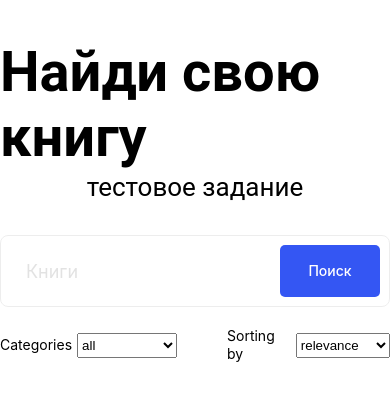
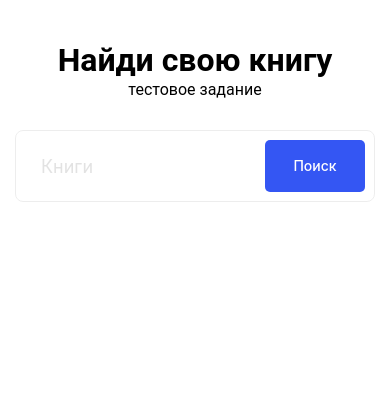
Before and after one commit to IvanVideo/test-task, a React (Create React App) app: page / in a window 390 px wide. Shown: the top 400 px of the page. Built offline with nearby package versions, Linux system fonts and the light colour scheme.

Commit message:
build: added redme

```diff
--- a/package.json
+++ b/package.json
@@ -1,4 +1,5 @@
 {
+  "homepage": "http://IvanVideo.github.io/test-task",
   "name": "library",
   "version": "0.1.0",
   "private": true,
@@ -11,6 +12,7 @@
     "@types/react": "^17.0.36",
     "@types/react-dom": "^17.0.11",
     "@types/react-router-dom": "^5.3.2",
+    "github-pages": "^3.0.2",
     "react": "^17.0.2",
     "react-dom": "^17.0.2",
     "react-redux": "^7.2.6",
@@ -18,6 +20,7 @@
     "react-router-dom": "^6.0.2",
     "react-scripts": "4.0.3",
     "react-switch": "^6.0.0",
+    "react-use-navigate": "^0.1.1",
     "redux": "^4.1.2",
     "redux-thunk": "^2.4.0",
     "scroll-into-view-if-needed": "^2.2.28",
@@ -26,6 +29,8 @@
     "web-vitals": "^1.1.2"
   },
   "scripts": {
+    "predeploy": "npm run build",
+    "deploy": "gh-pages -d build",
     "start": "react-scripts start",
     "build": "react-scripts build",
     "test": "react-scripts test",
--- a/src/components/App/App.tsx
+++ b/src/components/App/App.tsx
@@ -18,6 +18,16 @@ function App() {
   const getBooks = (data: String) => {
     booksApi.getBooks(data)
       .then((res) => {
+        let newesBook = res.items;
+        console.log(newesBook, '1')
+      let newad = newesBook.sort(function(a: { volumeInfo: { publishedDate: number; }; }, b: { volumeInfo: { publishedDate: number; }; }){
+          return a.volumeInfo.publishedDate - b.volumeInfo.publishedDate;
+      })
+      console.log(newad, '2')
+
+        // console.log(newesBook.forEach((item: { volumeInfo: { publishedDate: any; }; }) => console.log(item.volumeInfo.publishedDate)), 'res')
+        // let booksArtArr = res.items.filter((item: any) => item.volumeInfo.categories.includes("Juvenile Fiction"));
+        // console.log(booksArtArr, 'art')
         changeStatus(false);
         getBooksArr(res);
       })
--- a/src/components/BookPage/BookPage.css
+++ b/src/components/BookPage/BookPage.css
@@ -1,6 +1,11 @@
 .bookPage {
-    width: 100wh;
-    height: 100vh;
+    position: absolute;
+    top: 0;
+    left: 0;
+    right: 0;
+    bottom: 0;
+    width: 100vw;
+    height: 100%;
     background-color: rgb(199, 211, 233);
 }
 
@@ -11,7 +16,7 @@
 }
 
 .bookPage__img {
-    height: 600px;
+    height: 400px;
 }
 
 .bookPage__category {
@@ -78,3 +83,38 @@
     display: flex;
     box-sizing: border-box;
 }
+
+@media (max-width: 767px) {
+    .bookPage__img {
+        height: 200px;
+    }
+
+    .bookPage__content {
+        padding-top: 20px;
+    }
+
+    .bookPage__category {
+        font-size: 14px;
+        line-height: 25px;
+    }
+
+    .bookPage__name {
+        font-size: 24px;
+        line-height: 34px;
+    }
+
+    .bookPage__autor {
+        font-size: 17px;
+        line-height: 23px;
+    }
+
+    .bookPage__box {
+        height: 100%;
+        padding: 0 10px;
+    }
+
+    .bookPage__description {
+        font-size: 10px;
+        line-height: 16px;
+    }
+}
--- a/src/components/Card/Card.css
+++ b/src/components/Card/Card.css
@@ -2,7 +2,7 @@
     width: 300px;
     height: 350px;
     margin: 10px 10px;
-    background-color: rgb(199, 211, 233);
+    border: 1px solid black;
     padding: 10px;
     box-sizing: border-box;
     display: flex;
--- a/src/components/Header/Header.css
+++ b/src/components/Header/Header.css
@@ -21,3 +21,15 @@
     font-size: 26px;
     line-height: 35px;
 }
+
+@media (max-width: 767px) {
+    .header__title {
+        font-size: 32px;
+        line-height: 40px;
+    }
+
+    .header__subtitle {
+        font-size: 16px;
+        line-height: 20px;
+    }
+}
--- a/src/components/SearchForm/SearchForm.css
+++ b/src/components/SearchForm/SearchForm.css
@@ -69,3 +69,9 @@
     height: 25px;
     width: 100px;
 }
+
+@media (max-width: 767px) {
+    .form {
+        width: calc(100% - 30px);
+    }
+}
--- a/src/components/SearchForm/SearchForm.tsx
+++ b/src/components/SearchForm/SearchForm.tsx
@@ -36,7 +36,7 @@ function SearchForm({ getBooks }: HeaderProps) {
         <form className='form' onSubmit={handleSubmitForm}>
             <input className="form__input" placeholder="Книги" onChange={handleInputValue} />
             <input className="form__button" type="submit" value="Поиск" />
-            <div className='form__column'>
+            {/* <div className='form__column'>
                 <div className='form__box'>
                     <p className='form__text'>Categories</p>
                     <select className='form__select' onChange={handleChangeCategories} >
@@ -56,7 +56,7 @@ function SearchForm({ getBooks }: HeaderProps) {
                         <option>newest</option>
                     </select>
                 </div>
-            </div>
+            </div> */}
         </form>
     );
 }
```
Also changed, not shown: 2 other files (tests, documents, lock files or other folders).
